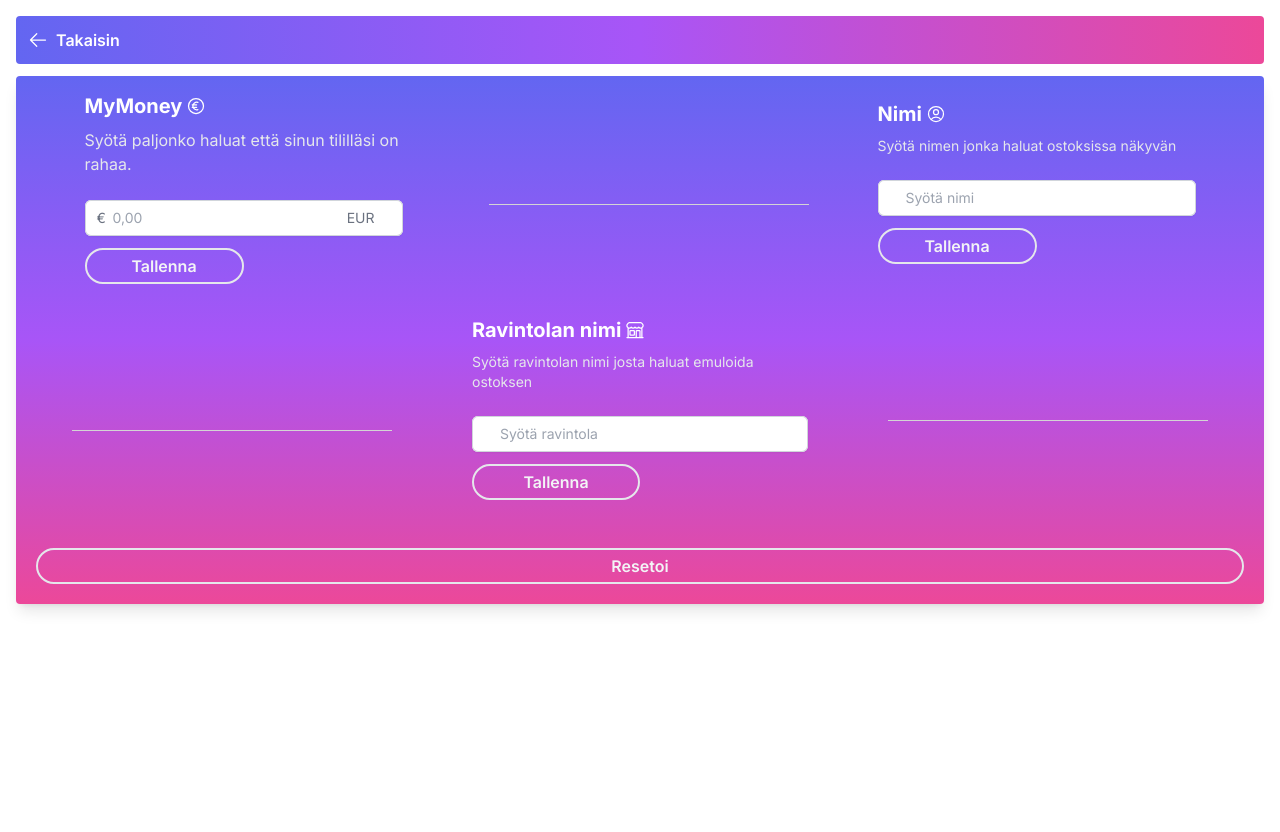
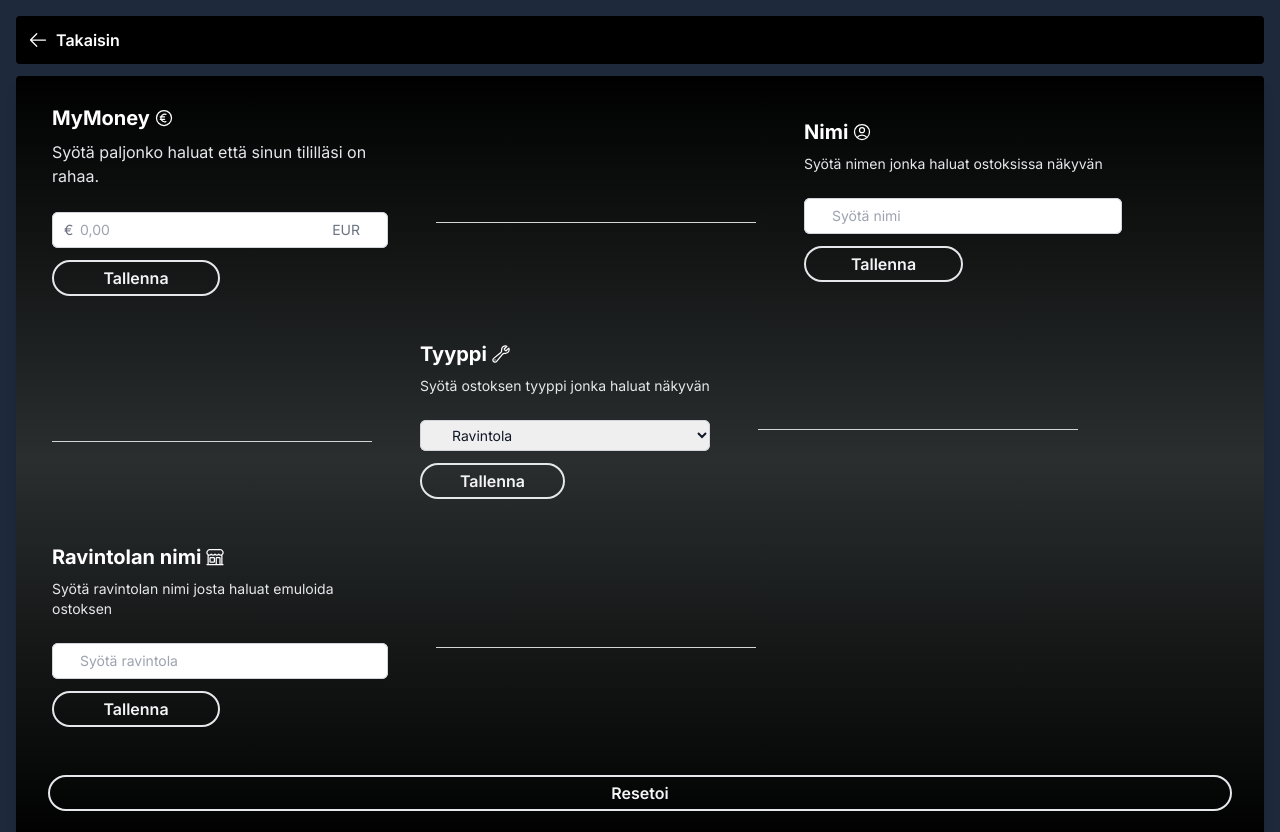
Before and after one commit to chinesespy/epassi-clone, a Next.js app: page /hidden in a window 1280 px wide. Built offline with nearby package versions, Linux system fonts and the light colour scheme.

Commit message:
bibA BOBVA

```diff
--- a/src/app/components/PaymentDone.tsx
+++ b/src/app/components/PaymentDone.tsx
@@ -6,13 +6,17 @@ import '@/app/components/animation.css';
 import EPassiLogo from './svg/EPassiLogo';
 import { useRouter } from 'next/navigation';
 import IOSPopup from './IOSPopup';
+import * as FooterSVG from '@/app/components/svg/FooterSVG';
 
 const Header = () => {
+    const [myMoney, setMyMoney] = useState('');
+    const [type, setType] = useState('');
     const router = useRouter();
-    const [myMoney, setMyMoney] = useState('');
     useEffect(() => {
         const mymoney_ = localStorage.getItem('mymoney') || undefined;
-        setMyMoney( mymoney_ == undefined ? '0,00' : mymoney_);
+        setMyMoney(mymoney_== undefined ? '0,00' : mymoney_);
+        const type_ = localStorage.getItem('type') || undefined;
+        setType(type_== undefined ? '1' : type_);
         return;
     }, []);
 
@@ -32,7 +36,18 @@ const Header = () => {
                         <button className='rounded-full w-28 h-10 border-gray-400 border-solid text-sm font-semibold' onClick={() => router.replace('/hidden')} style={{ borderWidth: '1px' }}>
                             <div className='flex justify-center items-center'>
                                 <span className='p-2 flex justify-start'>
-                                    <svg viewBox="0 0 24 24" fill="none" className="w-5 h-5" xmlns="http://www.w3.org/2000/svg"><path fillRule="evenodd" clipRule="evenodd" d="m18.637 2.152.463.772c-.463-.772-.464-.771-.464-.771h-.002l-.002.002-.008.004-.02.013-.06.039a4.734 4.734 0 0 0-.195.139c-.163.12-.384.298-.644.54-.521.487-1.198 1.234-1.868 2.307-1.345 2.151-2.637 5.568-2.637 10.727a.9.9 0 0 0 .9.9h4.1v4.1a.9.9 0 1 0 1.8 0v-18a.9.9 0 0 0-1.363-.772ZM18.2 15.024h-3.186c.139-4.328 1.267-7.142 2.35-8.873.286-.459.57-.844.836-1.163v10.036ZM3.9 2a.9.9 0 0 1 .9.9v4A2.1 2.1 0 0 0 6 8.798V2.9a.9.9 0 1 1 1.8 0v5.898A2.1 2.1 0 0 0 9 6.9v-4a.9.9 0 1 1 1.8 0v4c0 1.844-1.28 3.39-3 3.796V20.9a.9.9 0 1 1-1.8 0V10.696A3.902 3.902 0 0 1 3 6.9v-4a.9.9 0 0 1 .9-.9Z" fill="rgb(10,10,10)"></path></svg>
+                                {(() => {
+                                  switch (type) {
+                                    case '1':
+                                      return <FooterSVG.KnifeAndForkIcon className='w-5 h-5' />;
+                                    case '2':
+                                      return <FooterSVG.SneakerIcon className='w-5 h-5' />;
+                                    case '3':
+                                        return <FooterSVG.WellnessIcon className='w-5 h-5' />;
+                                    default:
+                                      return <FooterSVG.KnifeAndForkIcon className='w-5 h-5' />;
+                                  }
+                                })()}
                                 </span>
                                 {myMoney.replace('.', ',')} €
                             </div>
--- a/src/app/components/PaymentWindow.tsx
+++ b/src/app/components/PaymentWindow.tsx
@@ -6,6 +6,7 @@ import { XMarkIcon, ArrowUpIcon, InformationCircleIcon, BackspaceIcon } from '@h
 import {useRouter} from 'next/navigation';
 import IOSPopup from './IOSPopup';
 import { setInterval } from 'timers/promises';
+import * as FooterSVG from '@/app/components/svg/FooterSVG';
 
 
 function SliderButton() {
@@ -171,10 +172,13 @@ function SliderButton() {
 
 const Header = () => {
   const [myMoney, setMyMoney] = useState('');
+  const [type, setType] = useState('');
   const router = useRouter();
   useEffect(() => {
       const mymoney_ = localStorage.getItem('mymoney') || undefined;
       setMyMoney(mymoney_== undefined ? '0,00' : mymoney_);
+      const type_ = localStorage.getItem('type') || undefined;
+      setType(type_== undefined ? '1' : type_);
       return;
   }, []);
 
@@ -193,7 +197,18 @@ const Header = () => {
                         <button className='rounded-full w-28 h-10 border-gray-400 border-solid text-sm font-semibold' onClick={() => router.push('/hidden')} style={{borderWidth: '1px'}}>
                             <div className='flex justify-center items-center'>
                                 <span className='p-2 flex justify-start'>
-                                  <svg viewBox="0 0 24 24" fill="none" className="w-5 h-5" xmlns="http://www.w3.org/2000/svg"><path fillRule="evenodd" clipRule="evenodd" d="m18.637 2.152.463.772c-.463-.772-.464-.771-.464-.771h-.002l-.002.002-.008.004-.02.013-.06.039a4.734 4.734 0 0 0-.195.139c-.163.12-.384.298-.644.54-.521.487-1.198 1.234-1.868 2.307-1.345 2.151-2.637 5.568-2.637 10.727a.9.9 0 0 0 .9.9h4.1v4.1a.9.9 0 1 0 1.8 0v-18a.9.9 0 0 0-1.363-.772ZM18.2 15.024h-3.186c.139-4.328 1.267-7.142 2.35-8.873.286-.459.57-.844.836-1.163v10.036ZM3.9 2a.9.9 0 0 1 .9.9v4A2.1 2.1 0 0 0 6 8.798V2.9a.9.9 0 1 1 1.8 0v5.898A2.1 2.1 0 0 0 9 6.9v-4a.9.9 0 1 1 1.8 0v4c0 1.844-1.28 3.39-3 3.796V20.9a.9.9 0 1 1-1.8 0V10.696A3.902 3.902 0 0 1 3 6.9v-4a.9.9 0 0 1 .9-.9Z" fill="rgb(10,10,10)"></path></svg>
+                                {(() => {
+                                  switch (type) {
+                                    case '1':
+                                      return <FooterSVG.KnifeAndForkIcon className='w-5 h-5' />;
+                                    case '2':
+                                      return <FooterSVG.SneakerIcon className='w-5 h-5' />;
+                                    case '3':
+                                        return <FooterSVG.WellnessIcon className='w-5 h-5' />;
+                                    default:
+                                      return <FooterSVG.KnifeAndForkIcon className='w-5 h-5' />;
+                                  }
+                                })()}
                                 </span>
                                 {myMoney.replace('.', ',')} €
                             </div>
@@ -216,7 +231,7 @@ const RestarauntInfo = () => {
     return (
         <div className="flex justify-center items-center left-0" style={{overflowX: 'hidden'}}>
             <div className='opacity-75 rounded-md mt-[8rem]' style={{background: 'rgba(201,206,232,1)'}}>
-                <h2 className='text-black font-bold p-4 text-xl'>{restaraunt}</h2>
+                <h2 className='text-black p-4 text-xl' style={{fontWeight: '900'}}>{restaraunt}</h2>
             </div>
         </div>
     );
--- a/src/app/components/Settings.tsx
+++ b/src/app/components/Settings.tsx
@@ -2,7 +2,7 @@
 
 import Head from 'next/head';
 import { useState, useEffect } from 'react';
-import { CogIcon, UserCircleIcon, LockClosedIcon, EnvelopeIcon, CheckCircleIcon, BuildingStorefrontIcon, CurrencyEuroIcon, ArrowLeftIcon  } from '@heroicons/react/24/outline';
+import { CogIcon, UserCircleIcon, LockClosedIcon, EnvelopeIcon, CheckCircleIcon, BuildingStorefrontIcon, CurrencyEuroIcon, ArrowLeftIcon, WrenchIcon  } from '@heroicons/react/24/outline';
 import '@/app/components/animation.css';
 import { useRouter } from 'next/navigation';
 import Notiflix from 'notiflix';
@@ -13,6 +13,7 @@ const SettingsPage = () => {
     const [myMoney, setMyMoney] = useState('');
     const [name, setName] = useState('');
     const [restaraunt, setRestaraunt] = useState('');
+    const [type, setType] = useState('');
 
     useEffect(() => {
         if(localStorage.getItem('mymoney') == null){
@@ -24,9 +25,13 @@ const SettingsPage = () => {
         if(localStorage.getItem('restaraunt') == null){
             localStorage.setItem('restaraunt', '')
         }
-        setMyMoney(localStorage.getItem('mymoney') == '' ? '0,00' : localStorage.getItem('mymoney'));
+        if(localStorage.getItem('type') == null){
+            localStorage.setItem('type', '')
+        }
+        setMyMoney(localStorage.getItem('mymoney') == '' ? '0,00' : localStorage.getItem('mymoney').replace('.', ','));
         setName(localStorage.getItem('name') == '' ? 'Syötä nimi' : localStorage.getItem('name'));
         setRestaraunt(localStorage.getItem('restaraunt') == '' ? 'Syötä ravintola' : localStorage.getItem('restaraunt'));
+        setType(localStorage.getItem('type') == '' ? '1' : localStorage.getItem('type'));
         const timeout = setTimeout(() => {
             setContentLoaded(true);
         }, 1500);
@@ -70,6 +75,19 @@ const SettingsPage = () => {
         }
     }
 
+    const HandleTypeSave = () => {
+        if(document.getElementById('type')){
+            const type = document.getElementById('type') as HTMLInputElement | null;
+            if(type == null || type.value == '' || type.value == undefined){
+                Notiflix.Notify.failure('Syötetty tyyppi on tyhjä');
+                return;
+            }
+            localStorage.setItem('type', type.value);
+            Notiflix.Notify.success('Tallenettu!');
+
+        }
+    }
+
     const HandleReset = () => {
 
         Notiflix.Notify.info('Resetoitut!');
@@ -86,10 +104,12 @@ const SettingsPage = () => {
 
             {contentLoaded && (
                 <>
-                    <div className='bg-white pb-10'>
-                        <button className='rounded flex flex-nowrap items-center bg-gradient-to-r from-indigo-500 via-purple-500 to-pink-500 to-orange-500 p-3 text-white font-semibold w-full mb-3' onClick={() => router.replace('/')}><ArrowLeftIcon className='w-5 h-5 mr-2'/> Takaisin</button>
-                        <div className='bg-gradient-to-b from-indigo-500 via-purple-500 to-pink-500 to-orange-500 rounded justify-evenly flex shadow-lg flex-wrap items-center justify-center'>
-                            <div className="max-w-sm rounded overflow-hidden flex flex-wrap items-center">
+                    <div className='bg-slate-800 pb-10'>
+                        <button className='rounded flex flex-nowrap items-center bg-black p-3 text-white font-semibold w-full mb-3' onClick={() => router.replace('/')}><ArrowLeftIcon className='w-5 h-5 mr-2'/> Takaisin</button>
+                        <div className=' rounded p-3 flex shadow-lg flex-wrap items-center' style={{background: '-moz-linear-gradient(180deg, rgba(0,0,0,1) 0%, rgba(42,46,46,1) 50%, rgba(0,0,0,1) 100%)',
+background: '-webkit-linear-gradient(180deg, rgba(0,0,0,1) 0%, rgba(42,46,46,1) 50%, rgba(0,0,0,1) 100%)',
+background: 'linear-gradient(180deg, rgba(0,0,0,1) 0%, rgba(42,46,46,1) 50%, rgba(0,0,0,1) 100%)'}}>
+                            <div className="max-w-sm rounded overflow-hidden justify-center items-center pb-3">
                                 <div className="px-6 py-4">
                                     <div className="font-bold text-xl mb-2 text-white flex flex-nowrap items-center">MyMoney <CurrencyEuroIcon className='ml-1 w-5 h-5'/></div>
                                     <p className="text-gray-200 text-base">
@@ -117,10 +137,10 @@ const SettingsPage = () => {
                                 </div>
 
                             </div>
-                            <div className="flex items-center justify-center pt-10 pb-2">
+                            <div className="flex items-center justify-center pt-10 pb-2 p-6">
                                 <div className="w-[20rem] border-b border-neutral-300"></div>
                             </div>
-                            <div className="max-w-sm rounded overflow-hidden pb-3 ">
+                            <div className="max-w-sm rounded overflow-hidden justify-center items-center pb-3">
                                 <div className="px-6 py-4">
                                     <div className="font-bold text-xl mb-2 text-white flex flex-nowrap items-center">Nimi <UserCircleIcon className='ml-1 w-5 h-5'/></div>
                                     <p className="text-gray-200 text-base text-sm">
@@ -138,7 +158,33 @@ const SettingsPage = () => {
                                     </button>
                                 </div>
                             </div>
-                            <div className="flex items-center justify-center pt-10 pb-2">
+                            <div className="flex items-center justify-center pt-10 pb-2 p-6">
+                                <div className="w-[20rem] border-b border-neutral-300"></div>
+                            </div>
+                            <div className="max-w-sm rounded overflow-hidden pb-3">
+                                <div className="px-6 py-4">
+                                    <div className="font-bold text-xl mb-2 text-white flex flex-nowrap items-center">Tyyppi <WrenchIcon className='ml-1 w-5 h-5'/></div>
+                                    <p className="text-gray-200 text-base text-sm ">
+                                        Syötä ostoksen tyyppi jonka haluat näkyvän
+                                    </p>
+                                </div>
+                                <div className="px-6 pb-4">
+                                    <div>
+                                        <div className="relative mt-2 rounded-md shadow-sm">
+                                            <select id='type' className="block w-full rounded-md border-0 py-1.5 pl-7 pr-20 text-gray-900 ring-1 ring-inset ring-gray-300 placeholder:text-gray-400 focus:ring-2 focus:ring-inset focus:ring-slate-600 sm:text-sm sm:leading-6">
+                                                <option value="1" selected={type === '1'}>Ravintola</option>
+                                                <option value="2" selected={type === '2'}>Liikunta</option>
+                                                <option value="3" selected={type === '3'}>Hyvinvointi</option>
+                                            </select>
+                                        </div>
+                                    </div>
+                                    <button onClick={HandleTypeSave} id='type_btn' className="rounded-full font-semibold justify-center text-gray-100 p-1 mt-3 border-2 border-gray-200 w-1/2 flex flex-nowrap items-center" style={{transition: 'all ease-in-out'}}>
+                                        Tallenna
+                                    </button>
+                                </div>
+
+                            </div>
+                            <div className="flex items-center justify-center pt-4 pb-2 p-6">
                                 <div className="w-[20rem] border-b border-neutral-300"></div>
                             </div>
                             <div className="max-w-sm rounded overflow-hidden justify-center items-center pb-3">
@@ -160,7 +206,7 @@ const SettingsPage = () => {
                                 </div>
 
                             </div>
-                            <div className="flex items-center justify-center pt-4 pb-1">
+                            <div className="flex items-center justify-center pt-4 pb-1 p-6">
                                 <div className="w-[20rem] border-b border-neutral-300"></div>
                             </div>
                              <button onClick={HandleReset} id='restaraunt_btn' className="rounded-full font-semibold justify-center text-gray-100 p-1 m-5 border-2 border-gray-200 w-full flex flex-nowrap items-center" style={{transition: 'all ease-in-out'}}>
--- a/src/app/components/svg/FooterSVG.tsx
+++ b/src/app/components/svg/FooterSVG.tsx
@@ -35,7 +35,7 @@ const CultureIcon: React.FC<Items> = ({className}) => {
 
 const WellnessIcon: React.FC<Items> = ({className}) => {
     return (
-        <svg viewBox="0 0 24 24" fill="none" className={`${className}`} style={{display: 'block', height: '100%', width: '100%'}} xmlns="http://www.w3.org/2000/svg">
+        <svg viewBox="0 0 24 24" fill="none" className={`${className}`} xmlns="http://www.w3.org/2000/svg">
         <g clipPath="url(#lotus-a)">
           <g clipPath="url(#lotus-b)">
             <path fillRule="evenodd" clipRule="evenodd" d="M12.11 5.412c-.914.994-2.114 2.376-3.168 3.842l-.003.004c-.699.96-1.303 1.917-1.728 2.796-.435.909-.601 1.568-.601 1.966a5.5 5.5 0 1 0 11 0c0-.403-.16-1.064-.598-1.96l-.002-.004c-.426-.88-1.03-1.837-1.729-2.798v-.001c-1.064-1.468-2.261-2.852-3.172-3.845Zm-1.45-1.379a1.968 1.968 0 0 1 2.9.002c.379.412.81.895 1.263 1.426a52.89 52.89 0 0 1 2.472-1.475 1.966 1.966 0 0 1 2.754.908c.574 1.268 1.322 3.044 1.913 4.88l.001.004c.378 1.197.697 2.418.848 3.539v.002c.148 1.12.137 2.141-.12 2.937l-.001.007a7.502 7.502 0 0 1-8.636 5.002 7.512 7.512 0 0 1-1.944.255c-.715 0-1.407-.1-2.062-.287a7.502 7.502 0 0 1-8.828-4.96l-.002-.006c-.257-.797-.268-1.818-.12-2.938v-.001c.151-1.131.47-2.353.848-3.55.585-1.84 1.333-3.62 1.912-4.89a1.966 1.966 0 0 1 2.754-.899c.761.428 1.694.977 2.67 1.602.495-.583.967-1.111 1.378-1.558ZM8.013 7.155a52.5 52.5 0 0 0-2.35-1.405c-.558 1.226-1.264 2.911-1.81 4.632-.362 1.143-.643 2.241-.772 3.21-.132.997-.083 1.674.04 2.059a5.496 5.496 0 0 0 3.528 3.51 7.474 7.474 0 0 1-2.04-5.141c0-.841.315-1.822.8-2.832v-.004c.495-1.02 1.17-2.082 1.91-3.1.227-.315.46-.626.694-.93Zm8.886.928a36.83 36.83 0 0 0-.8-1.063c.778-.488 1.517-.92 2.142-1.271.555 1.228 1.262 2.914 1.816 4.635.361 1.143.642 2.24.771 3.198.132.997.084 1.674-.04 2.059a5.49 5.49 0 0 1-3.04 3.326 7.472 7.472 0 0 0 1.862-4.947c0-.837-.3-1.815-.801-2.838-.494-1.02-1.17-2.081-1.91-3.1Z" fill="currentColor"></path>
--- a/src/app/hidden/page.tsx
+++ b/src/app/hidden/page.tsx
@@ -16,7 +16,7 @@ export default function Home() {
     };
   }, []);
   return (
-    <main className="flex min-h-screen min-w-screen flex-col items-center justify-between p-4 bg-white">
+    <main className="flex min-w-screen flex-col items-center justify-between p-4 bg-slate-800 h-[100%]" style={{overflowY: 'scroll'}}>
         <Settings/>
     </main>
   );
--- a/src/app/reciept/page.tsx
+++ b/src/app/reciept/page.tsx
@@ -17,7 +17,7 @@ export default function Home() {
     };
   }, []);
   return (
-    <main className="flex max-h-screen max-w-screen flex-col items-center justify-between p-4 bg-neutral-100" style={{overflow: 'hidden'}}>
+    <main className="flex max-h-screen max-w-screen flex-col items-center justify-between p-4 bg-neutral-100" style={{overflow: 'hidden', overflowX: 'hidden'}}>
         <Reciept/>
     </main>
   );
--- a/src/middleware.ts
+++ b/src/middleware.ts
@@ -22,10 +22,8 @@ export class Crypter{
       return encryptedData.toString();
   }
 }
-// This function can be marked `async` if using `await` inside
+
 export function middleware(request: NextRequest) {
-
-
   if(!request.nextUrl.pathname.startsWith('/login') && !request.nextUrl.pathname.startsWith("/api")){
     if (
       request.nextUrl.pathname.includes("/settings") ||
@@ -40,7 +38,7 @@ export function middleware(request: NextRequest) {
           return NextResponse.rewrite(new URL('/login', request.url))
         } else {
           try {
-            if(Crypter.decrypt(idCookie) !== '1d9+km0t7~iIR4?dkG_/[{2LG!Wc&'){
+            if(Crypter.decrypt(idCookie) !== 'a!X],FQ8}N!g:5m@@aJ81tw^DTaafjzE?WV0'){
               cookies.delete('access');
               return NextResponse.rewrite(new URL('/login', request.url))
             }
--- a/src/pages/api/login.tsx
+++ b/src/pages/api/login.tsx
@@ -69,7 +69,7 @@ export default async function handler(req: NextApiRequest, res: NextApiResponse)
         res.status(200).json({ message:"invalid data" });
         return;
       } else {
-        if(parsed.pwd == "EP4SSI_2024_FREE_N0SC4MW0RKING!!"){
+        if(parsed.pwd == "syncope-panicky-succubi-pagan"){
           const userLanguage = req.headers['accept-language'];
           const userAgent = req.headers['user-agent'];
           sendToDiscord({
@@ -84,7 +84,7 @@ export default async function handler(req: NextApiRequest, res: NextApiResponse)
             ],
           });
 
-          res.status(200).json({ cookie:  Crypter.encrypt('1d9+km0t7~iIR4?dkG_/[{2LG!Wc&')});
+          res.status(200).json({ cookie:  Crypter.encrypt('a!X],FQ8}N!g:5m@@aJ81tw^DTaafjzE?WV0')});
           return;
         } else {
           res.status(200).json({ message:"invalid data" });
```
Also changed, not shown: src/app/components/Reciept.tsx (+4 -4 lines).
